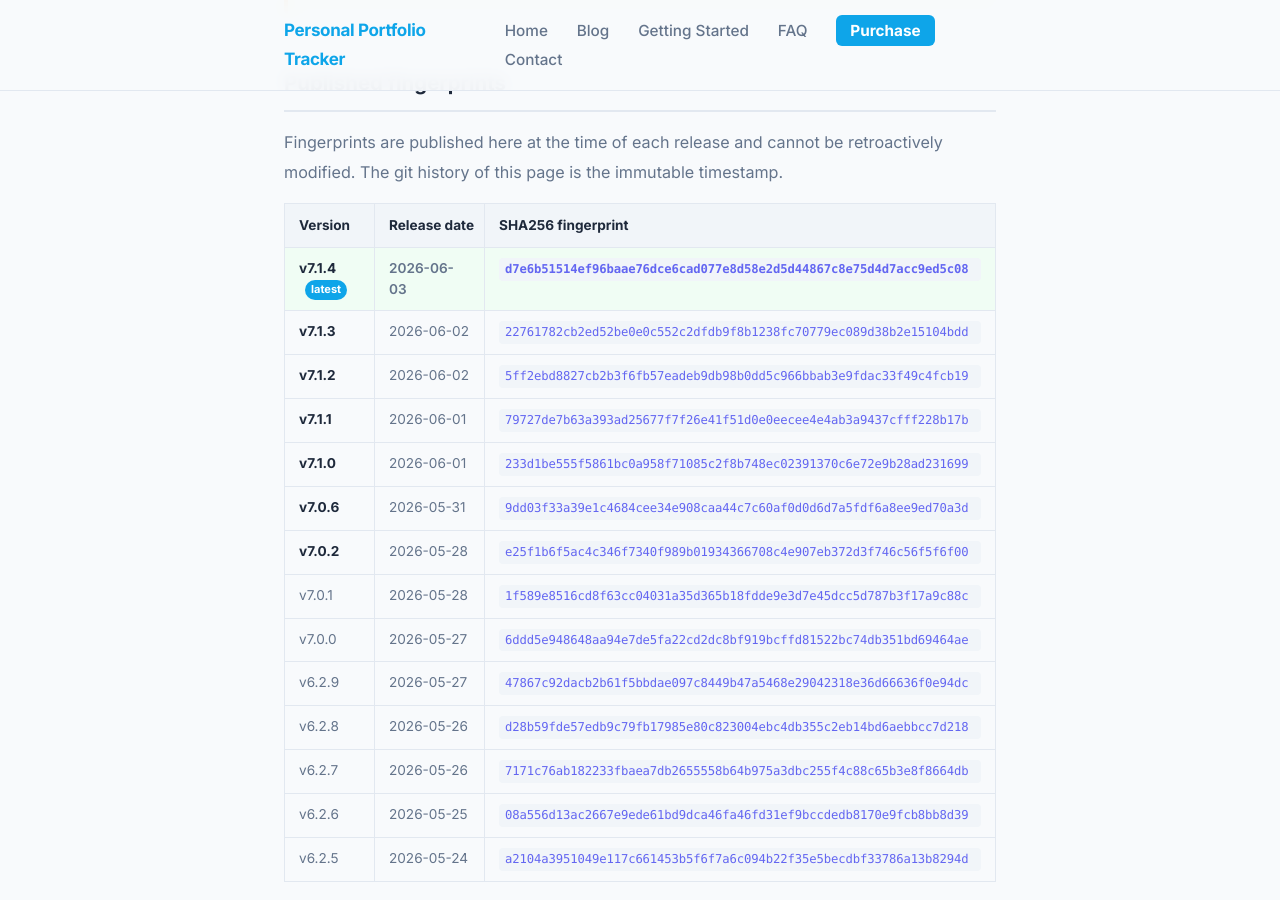
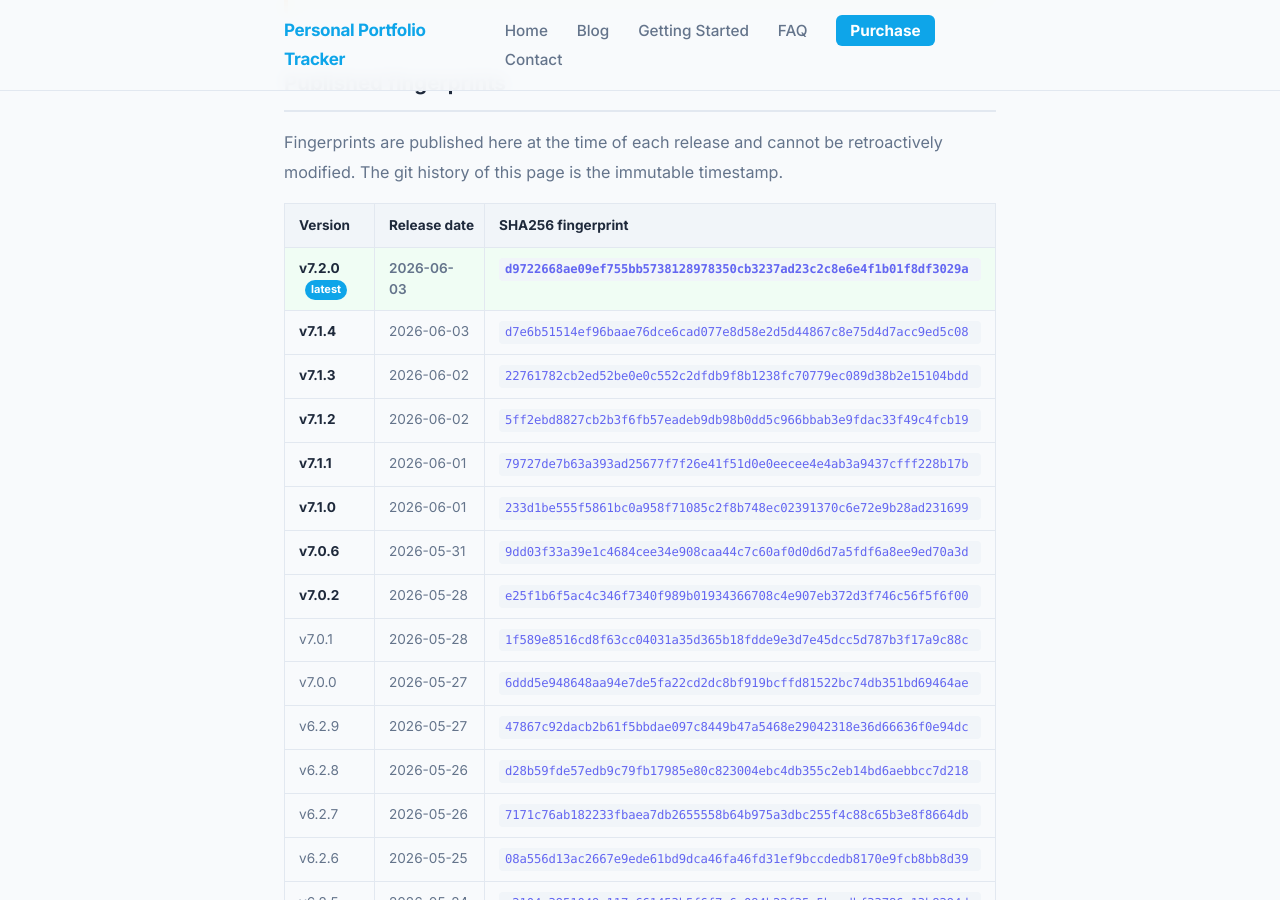
Before and after one commit to srikrishna2024/portfolio-tracker-blog, a Jekyll site: the page built from release-fingerprints/index.html, in a window 1280 px wide and 900 px high, scrolled down 933 px. Built offline with Jekyll 4.4.1, drawn with Linux system fonts in a browser that asks for light colours.

Commit message:
release: add v7.2.0 fingerprint

```diff
--- a/release-fingerprints/index.html
+++ b/release-fingerprints/index.html
@@ -40,7 +40,12 @@
       </thead>
       <tbody>
         <tr class="fp-current">
-          <td><strong>v7.1.4</strong> <span class="fp-badge">latest</span></td>
+          <td><strong>v7.2.0</strong> <span class="fp-badge">latest</span></td>
+          <td>2026-06-03</td>
+          <td><code class="fp-code">d9722668ae09ef755bb5738128978350cb3237ad23c2c8e6e4f1b01f8df3029a</code></td>
+        </tr>
+        <tr>
+          <td><strong>v7.1.4</strong></td>
           <td>2026-06-03</td>
           <td><code class="fp-code">d7e6b51514ef96baae76dce6cad077e8d58e2d5d44867c8e75d4d7acc9ed5c08</code></td>
         </tr>
```
